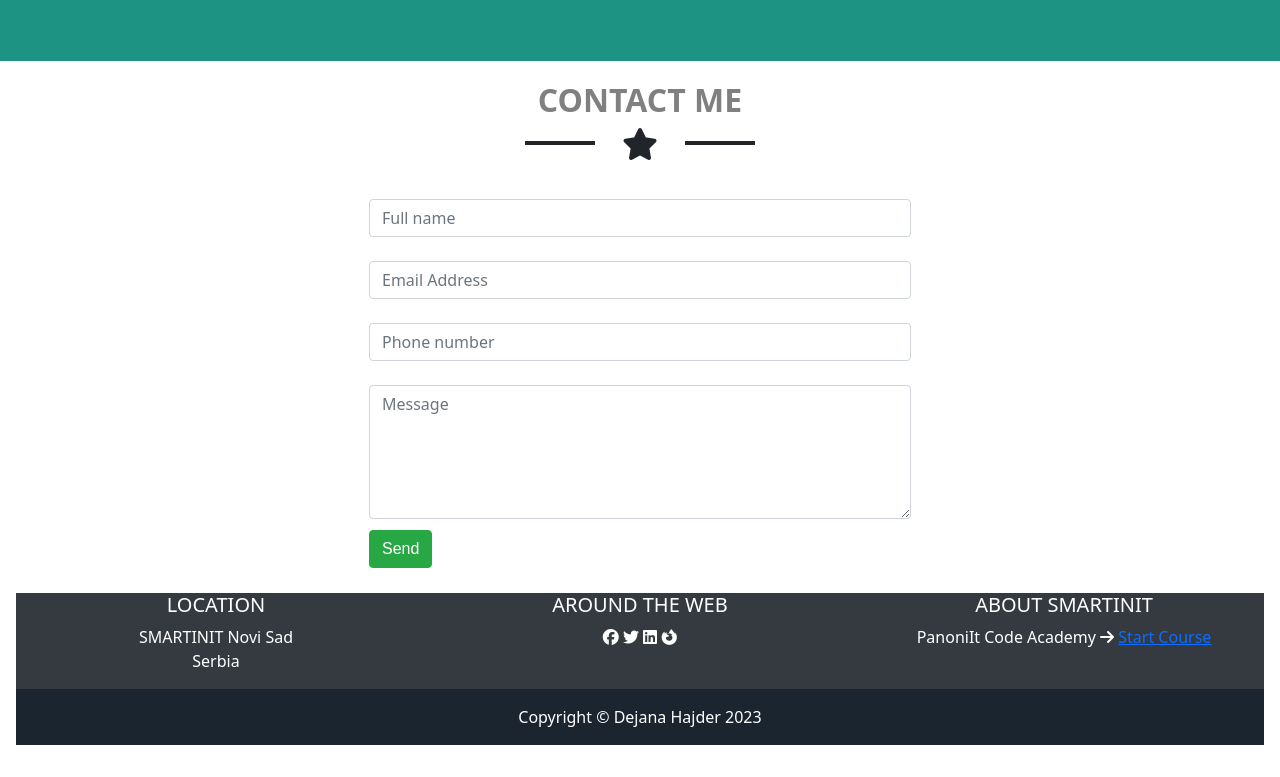
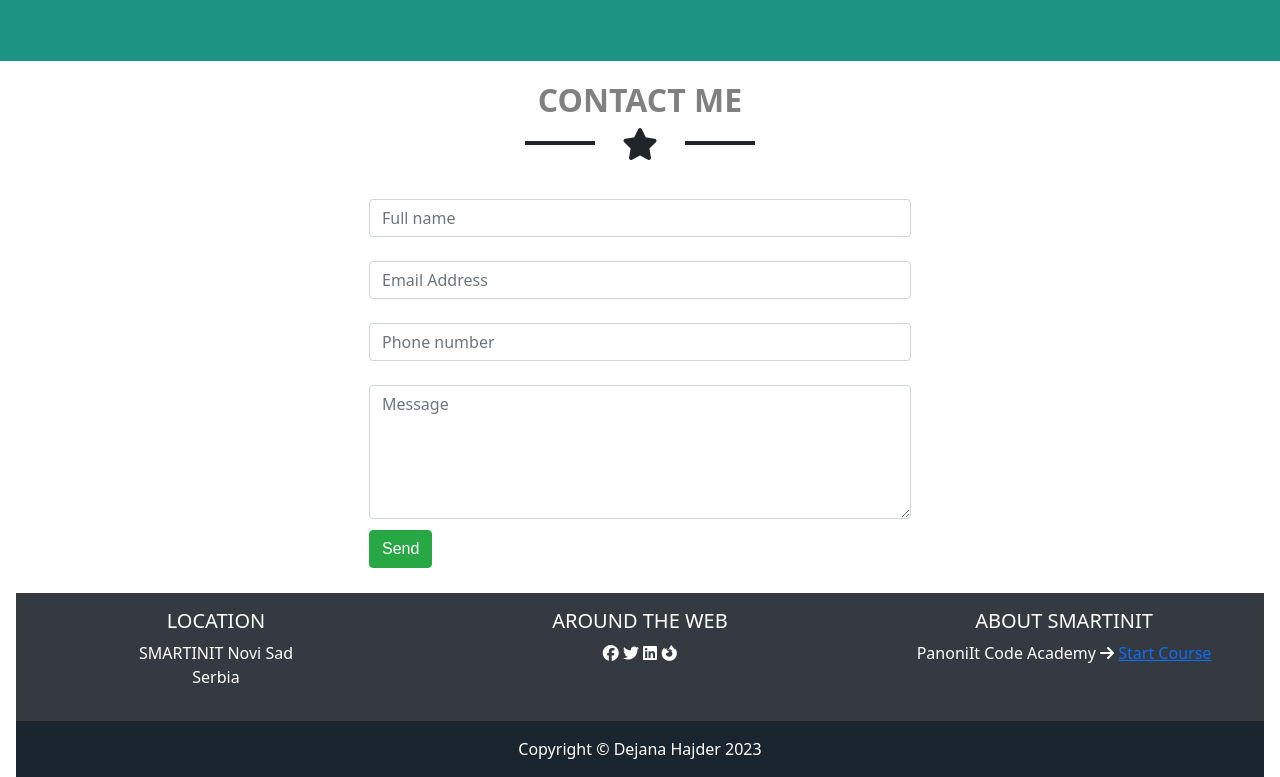
Before and after one commit to hithere95/BOOTSTRAP, a plain HTML site: page index.html in a window 1280 px wide. Shown: the part 1558-2335 px from the top of the page. Before the commit the page ends 2303 px from the top, so only its background shows below. Drawn offline with nearby package versions, Linux system fonts and the light colour scheme; files whose address does not match are found by name.

Commit message:
Update index.html

```diff
--- a/index.html
+++ b/index.html
@@ -249,14 +249,14 @@
 
 
   <section id="con_sek">
-    <div class="container-fluid">
+    <div class="container-fluid ">
       <footer class="bg-dark text-center text-lg-start text-white " style="margin-top: 2%;" >
 
 
 
         <div class="row mt-4">
 
-          <div class="col-lg-4 col-md-4 col-sm-4 col-xs-12">
+          <div class="col-lg-4 col-md-4 col-sm-4 col-xs-12 p-3">
             <h5 class="text-uppercase">LOCATION</h5>
 
             <ul class="list-unstyled mb-0">
@@ -267,7 +267,7 @@
             </ul>
           </div>
 
-          <div class="col-lg-4 col-md-4 col-sm-4 col-xs-12" >
+          <div class="col-lg-4 col-md-4 col-sm-4 col-xs-12 p-3" >
             <h5 class="text-uppercase">AROUND THE WEB</h5>
 
             <ul class="list-unstyled ">
@@ -280,7 +280,7 @@
 
 
 
-          <div class="col-lg-4 col-md-4 col-sm-4 col-xs-12" >
+          <div class="col-lg-4 col-md-4 col-sm-4 col-xs-12 p-3" >
             <h5 class="text-uppercase">ABOUT SMARTINIT</h5>
 
             <ul class="list-unstyled" >
@@ -293,7 +293,7 @@
 
 
         </div>
-
+<!--    ja stvarno ne znam zasto meni nije hteo footer preko cele strane, bio je i onda u jednom trenutku vise nisam mogla da nastimam -->
 
 
 
```
